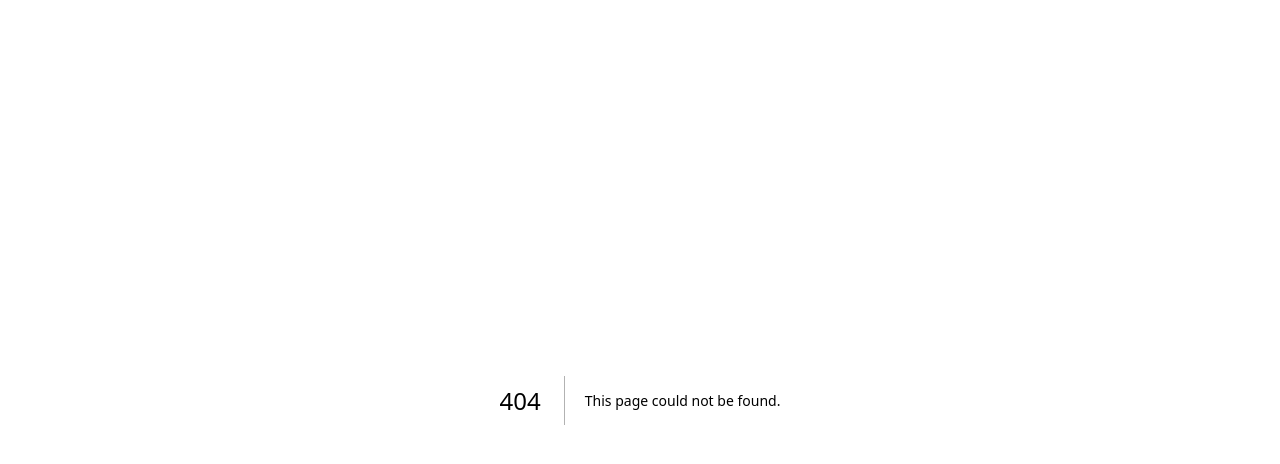
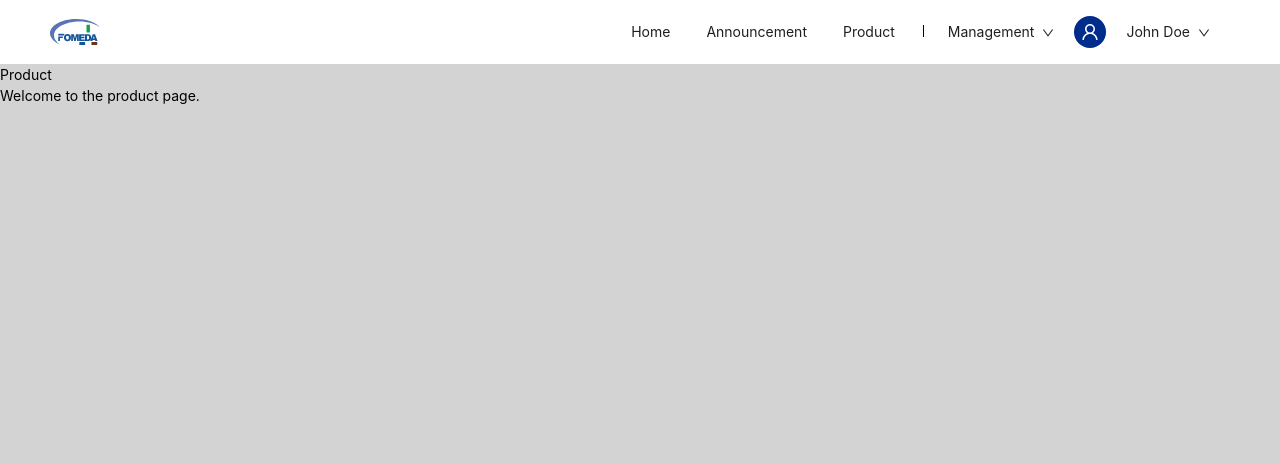
Before and after one commit to MoneyCheongJx/forked-fyp-fomeda-web, a Next.js app: page /product in a window 1280 px wide. Before the commit this address had no page. Shown: the top 464 px of the page. Built offline with nearby package versions, Linux system fonts and the light colour scheme.

Commit message:
refactor(nav): add link for navigation with example.

```diff
--- a/src/app/globals.css
+++ b/src/app/globals.css
@@ -20,14 +20,19 @@
   }
 }
 
+main {
+  background-color: lightgray;
+}
+
 body {
-  color: rgb(var(--foreground-rgb));
-  background: linear-gradient(
-      to bottom,
-      transparent,
-      rgb(var(--background-end-rgb))
-    )
-    rgb(var(--background-start-rgb));
+  /*color: rgb(var(--foreground-rgb));*/
+  /*background: linear-gradient(*/
+  /*    to bottom,*/
+  /*    transparent,*/
+  /*    rgb(var(--background-end-rgb))*/
+  /*  )*/
+  /*  rgb(var(--background-start-rgb));*/
+  background-color: lightgray;
 }
 
 @layer utilities {
--- a/src/app/page.tsx
+++ b/src/app/page.tsx
@@ -1,10 +1,14 @@
-import NavigationBar from "@/components/navigationBar/NavigationBar";
+import React from 'react';
+import NavigationBar from '@/components/navigationBar/NavigationBar';
+import {Layout} from "antd";
 
-export default function Home() {
-  return (
-    <>
-      <NavigationBar></NavigationBar>
+const PageLayout = ({ children }) => {
+    return (
+        <Layout>
+            <NavigationBar />
+            <main>{children}</main>
+        </Layout>
+    );
+};
 
-    </>
-  );
-}
+export default PageLayout;
--- /dev/null
+++ b/src/app/product/page.tsx
@@ -0,0 +1,13 @@
+import React from "react";
+import PageLayout from '@/app/page';
+
+const ProductPage = () => {
+    return (
+        <PageLayout>
+            <h1>Product</h1>
+            <p>Welcome to the product page.</p>
+        </PageLayout>
+    );
+};
+
+export default ProductPage;
--- a/src/components/navigationBar/NavigationBar.tsx
+++ b/src/components/navigationBar/NavigationBar.tsx
@@ -7,16 +7,31 @@ import {Header} from "antd/es/layout/layout";
 import {
     HEADER_MANAGEMENT_DROPDOWN_LIST_CONSTANTS, HEADER_USER_DROPDOWN_CONSTANTS
 } from "@/utils/header.constants";
+import Link from "next/link";
 
-const MANAGEMENT_DROPDOWN_LIST: MenuProps["items"] = HEADER_MANAGEMENT_DROPDOWN_LIST_CONSTANTS;
-const PROFILE_DROPDOWN_LIST: MenuProps["items"] = HEADER_USER_DROPDOWN_CONSTANTS;
+const MANAGEMENT_DROPDOWN_LIST: MenuProps["items"] = HEADER_MANAGEMENT_DROPDOWN_LIST_CONSTANTS.map((item) => ({
+    key: item.key,
+    label: (
+        <Link href={item.link}>
+            <div>{item.label}</div>
+        </Link>
+    ),
+}));
+
+const PROFILE_DROPDOWN_LIST: MenuProps["items"] = HEADER_USER_DROPDOWN_CONSTANTS.map((item) => ({
+    key: item.key,
+    label: (
+        <Link href={item.link}>
+            <div>{item.label}</div>
+        </Link>
+    ),
+}));
 
 const NavigationBar = () => {
 
     return (
         <Header
             style={{
-                position: 'fixed',
                 display: "flex",
                 alignItems: "center",
                 justifyContent: "space-between",
@@ -36,14 +51,14 @@ const NavigationBar = () => {
                 <Button type="text" className="nav-button">Product</Button>
                 <Divider className="divider" type="vertical"/>
                 <Dropdown menu={{items: MANAGEMENT_DROPDOWN_LIST}}>
-                    <Button type="text" icon={<DownOutlined/>} iconPosition="end">
+                    <Button type="text" className="nav-button" icon={<DownOutlined/>} iconPosition="end">
                         Management
                     </Button>
                 </Dropdown>
                 <Row>
                     <Avatar icon={<UserOutlined/>} className="nav-avatar"/>
                     <Dropdown menu={{items: PROFILE_DROPDOWN_LIST}}>
-                        <Button type="text" icon={<DownOutlined/>} iconPosition="end">
+                        <Button type="text" className="nav-button" icon={<DownOutlined/>} iconPosition="end">
                             John Doe
                         </Button>
                     </Dropdown>
--- a/src/styles/header.component.css
+++ b/src/styles/header.component.css
@@ -1,16 +1,20 @@
-.nav-button{}
+.nav-button{
+  margin-right: 4px;
+}
 .nav-button:hover {
   background-color: var(--ant-primary-color-hover) !important;
   color: white !important;
 }
 
-.nav-button:focus {
+.nav-button:focus,
+.nav-button:active{
   background-color: var(--ant-primary-color-active);
   color: white;
 }
 
 .nav-avatar {
   background-color: var(--ant-primary-color);
+  margin-right: 4px;
 }
 
 .divider {
--- a/src/utils/header.constants.ts
+++ b/src/utils/header.constants.ts
@@ -1,16 +1,16 @@
 export const HEADER_MANAGEMENT_DROPDOWN_LIST_CONSTANTS = [
-    {key: "product_management", label: "Product Management"},
-    {key: "product_category_management", label: "Product Category Management"},
-    {key: "product_verification", label: "Product Verification"},
-    {key: "report_management", label: "Report Management"},
-    {key: "supplier_management", label: "Supplier Management"},
-    {key: "administrator_management", label: "Administrator Management"},
-    {key: "role_management", label: "Role Management"},
-    {key: "announcement_management", label: "Announcement Management"},
-    {key: "content_management", label: "Content Management"},
+    {key: "product_management", label: "Page Management", link: "product"},
+    {key: "product_category_management", label: "Page Category Management", link: ""},
+    {key: "product_verification", label: "Page Verification", link: ""},
+    {key: "report_management", label: "Report Management", link: ""},
+    {key: "supplier_management", label: "Supplier Management", link: ""},
+    {key: "administrator_management", label: "Administrator Management", link: ""},
+    {key: "role_management", label: "Role Management", link: ""},
+    {key: "announcement_management", label: "Announcement Management", link: ""},
+    {key: "content_management", label: "Content Management", link: ""},
 ]
 
 export const HEADER_USER_DROPDOWN_CONSTANTS = [
-    {key: "logout", label: "Logout"},
-    {key: "manage_profile", label: "Manage Profile"},
+    {key: "logout", label: "Logout", link: ""},
+    {key: "manage_profile", label: "Manage Profile", link: ""},
 ]
```
